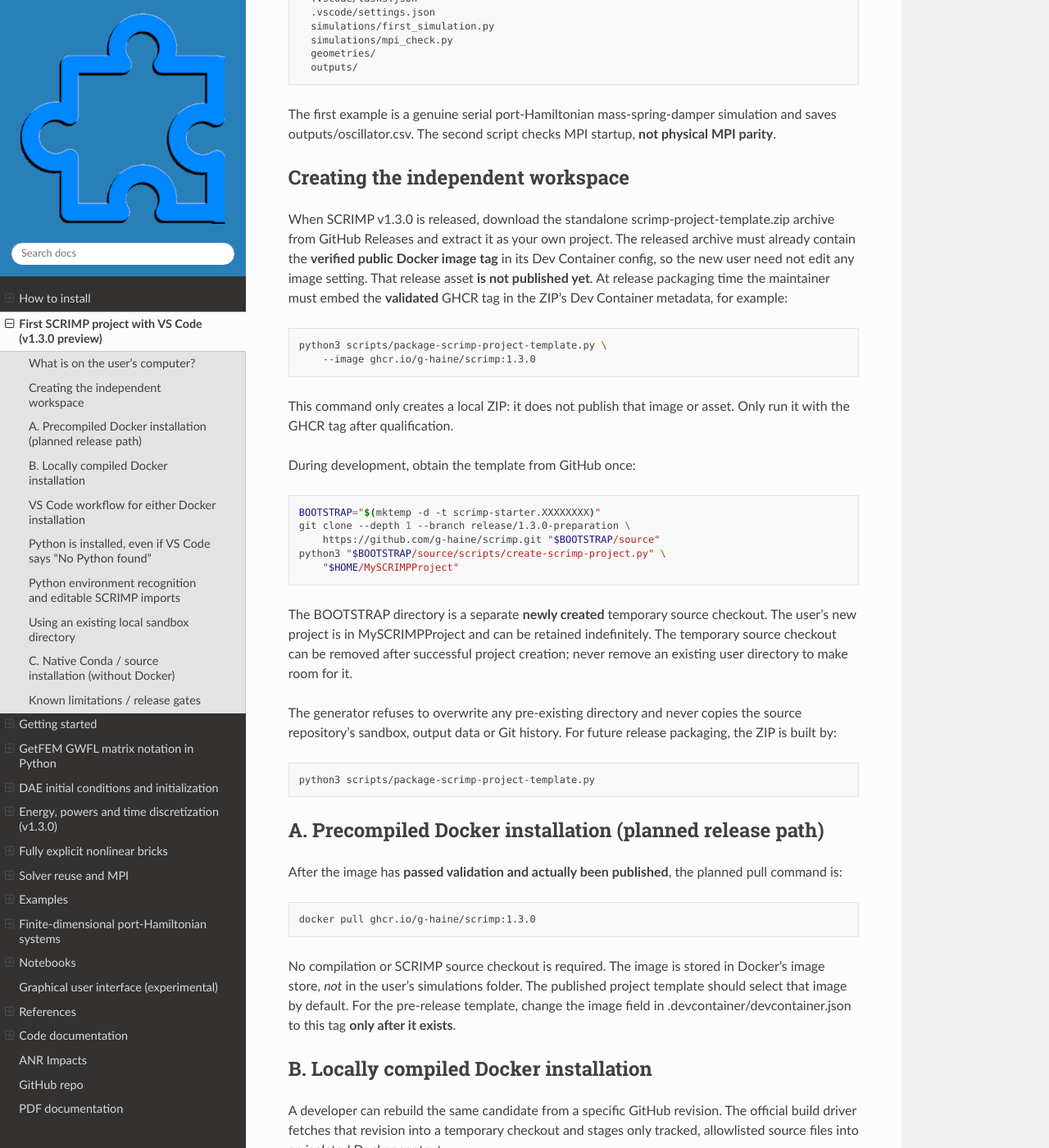
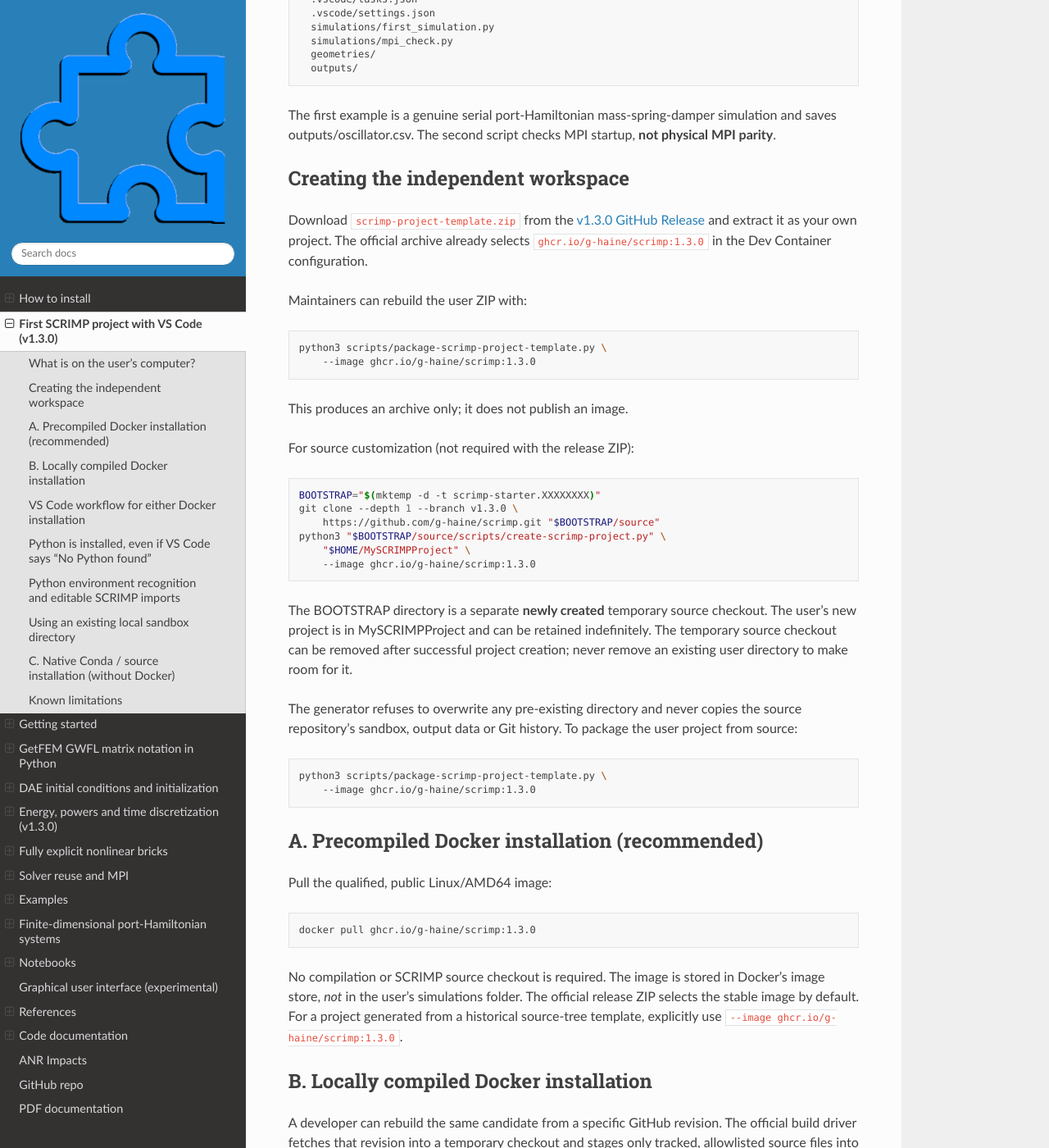
Before and after one commit to g-haine/scrimp, a Sphinx documentation site: the page built from docs/source/vscode.rst, in a window 1280 px wide and 1400 px high, scrolled down 870 px. Shown: the whole window at 82% size. Built offline with Sphinx 7.4.7 and the Read the Docs theme 3.1.0, drawn with Linux system fonts in a browser that asks for light colours; some of the changed text lies outside the part shown.

Commit message:
docs(v1.3.0): refresh VS Code guide for public stable Docker release

```diff
--- a/docs/source/vscode.rst
+++ b/docs/source/vscode.rst
@@ -1,20 +1,23 @@
-First SCRIMP project with VS Code (v1.3.0 preview)
-======================================================
+First SCRIMP project with VS Code (v1.3.0)
+==========================================
 
 .. important::
 
-   This is the **target v1.3.0 experience**, being developed on
-   the release/1.3.0-preparation branch. The public GHCR v1.3.0 image
-   and the Dev Containers end-to-end qualification are **not yet released**.
+   The **public Linux/AMD64 image** ``ghcr.io/g-haine/scrimp:1.3.0``
+   and stable Git tag ``v1.3.0`` are published. The image passed
+   independent Ubuntu 24.04/AMD64 acceptance for the standalone
+   project, MPI startup and native Heat--Wave Hamiltonian parity.
+   Windows/macOS, ARM64 and graphical multi-process MPI debugging
+   remain unqualified.
 
 What is on the user's computer?
 -------------------------------
 
 **Docker with a precompiled image is the default v1.3.0 installation
-path.** The local native Conda route remains available for existing
-users and advanced development. The public image and release ZIP are
-not yet available; all examples below that mention the final GHCR tag
-are **future release instructions**, not a present availability claim.
+path.** The native Conda route remains available for existing
+users and advanced development. The user project ZIP is a
+separate `GitHub Release asset
+<https://github.com/g-haine/scrimp/releases/tag/v1.3.0>`_.
 
 After installation the user has **three separate components**:
 
@@ -49,32 +52,32 @@ The second script checks MPI startup, **not physical MPI parity**.
 Creating the independent workspace
 ----------------------------------
 
-When SCRIMP v1.3.0 is released, download the standalone
-scrimp-project-template.zip archive from GitHub Releases and extract
-it as your own project. The released archive must already contain
-the **verified public Docker image tag** in its Dev Container config,
-so the new user need not edit any image setting. That release asset
-**is not published yet**.
-At release packaging time the maintainer must embed the **validated**
-GHCR tag in the ZIP's Dev Container metadata, for example:
+Download ``scrimp-project-template.zip`` from the
+`v1.3.0 GitHub Release
+<https://github.com/g-haine/scrimp/releases/tag/v1.3.0>`_
+and extract it as your own project. The official archive
+already selects ``ghcr.io/g-haine/scrimp:1.3.0`` in the
+Dev Container configuration.
+
+Maintainers can rebuild the user ZIP with:
 
 .. code-block:: bash
 
    python3 scripts/package-scrimp-project-template.py \
        --image ghcr.io/g-haine/scrimp:1.3.0
 
-This command only creates a local ZIP: it does not publish that
-image or asset. Only run it with the GHCR tag after qualification.
+This produces an archive only; it does not publish an image.
 
-During development, obtain the template from GitHub once:
+For source customization (not required with the release ZIP):
 
 .. code-block:: bash
 
    BOOTSTRAP="$(mktemp -d -t scrimp-starter.XXXXXXXX)"
-   git clone --depth 1 --branch release/1.3.0-preparation \
+   git clone --depth 1 --branch v1.3.0 \
        https://github.com/g-haine/scrimp.git "$BOOTSTRAP/source"
    python3 "$BOOTSTRAP/source/scripts/create-scrimp-project.py" \
-       "$HOME/MySCRIMPProject"
+       "$HOME/MySCRIMPProject" \
+       --image ghcr.io/g-haine/scrimp:1.3.0
 
 The BOOTSTRAP directory is a separate **newly created** temporary
 source checkout. The user's new project is in MySCRIMPProject and
@@ -84,17 +87,17 @@ existing user directory to make room for it.
 
 The generator refuses to overwrite any pre-existing directory and
 never copies the source repository's sandbox, output data or Git history.
-For future release packaging, the ZIP is built by:
+To package the user project from source:
 
 .. code-block:: bash
 
-   python3 scripts/package-scrimp-project-template.py
+   python3 scripts/package-scrimp-project-template.py \
+       --image ghcr.io/g-haine/scrimp:1.3.0
 
-A. Precompiled Docker installation (planned release path)
----------------------------------------------------------
+A. Precompiled Docker installation (recommended)
+------------------------------------------------
 
-After the image has **passed validation and actually been published**,
-the planned pull command is:
+Pull the qualified, public Linux/AMD64 image:
 
 .. code-block:: bash
 
@@ -102,9 +105,9 @@ the planned pull command is:
 
 No compilation or SCRIMP source checkout is required. The image is
 stored in Docker's image store, *not* in the user's simulations folder.
-The published project template should select that image by default.
-For the pre-release template, change the image field in
-.devcontainer/devcontainer.json to this tag **only after it exists**.
+The official release ZIP selects the stable image by default.
+For a project generated from a historical source-tree
+template, explicitly use ``--image ghcr.io/g-haine/scrimp:1.3.0``.
 
 B. Locally compiled Docker installation
 ---------------------------------------
@@ -144,12 +147,10 @@ The initial ``scrimp-mpi:v1.3.0-rc1`` image **passed its
 first native Docker build and 1/2-rank CLI smoke on
 19 November 2026**, including a scaffolded project and an
 actual serial oscillator simulation. That is *historical*
-qualification. The later local ``scrimp-mpi:v1.3.0-rc3``
-image has passed the more extensive v1.3.0 GetFEM/PETSc
-MPI and physical-example campaigns, but remains
-**unpublished**. Existing project templates may still
-pin ``rc1``; explicitly select a qualified, installed
-image tag for the project being run. The Docker build **does
+qualification. The final ``dist-rc4`` image passed fresh-host GetFEM/PETSc/MUMPS
+and MPI acceptance; it was promoted **unchanged** to public
+``ghcr.io/g-haine/scrimp:1.3.0``. Historic source templates may
+still reference a local ``rc1`` candidate; select the stable tag. The Docker build **does
 not access any local simulations**, even from a developer checkout.
 Explicit library development with uncommitted changes uses
 SCRIMP_DOCKER_SOURCE=local (still using physical source staging).
@@ -426,8 +427,8 @@ Interpreter** and choose the Conda interpreter. Do not select
 Reopen in Container. Native installation is distinct from compiling
 a Docker image locally, which still targets a Linux container.
 
-Known limitations / release gates
----------------------------------
+Known limitations
+-----------------
 
 - The candidate image **passed its Linux native build** and the
   1/2-rank CLI smoke. A **real VS Code Dev Container session** on
@@ -443,8 +444,8 @@ Known limitations / release gates
   user environments, not mandatory release gates nor independently
   qualified native runtimes. MPI multi-process debugging and
   model-specific physical power balance require separate qualification.
-- The public GHCR v1.3.0 tag and starter project ZIP are not
-  published; both require an accepted release.
+- The public GHCR v1.3.0 image is available and Ubuntu/AMD64 qualified.
+  The starter ZIP is distributed as a separate GitHub Release asset.
 - The introductory oscillator is a serial model; use validated
   PDE scripts for MPI and Hamiltonian/power-balance qualification.
 - The old >45 GB Docker-context regression is addressed by staging
```
